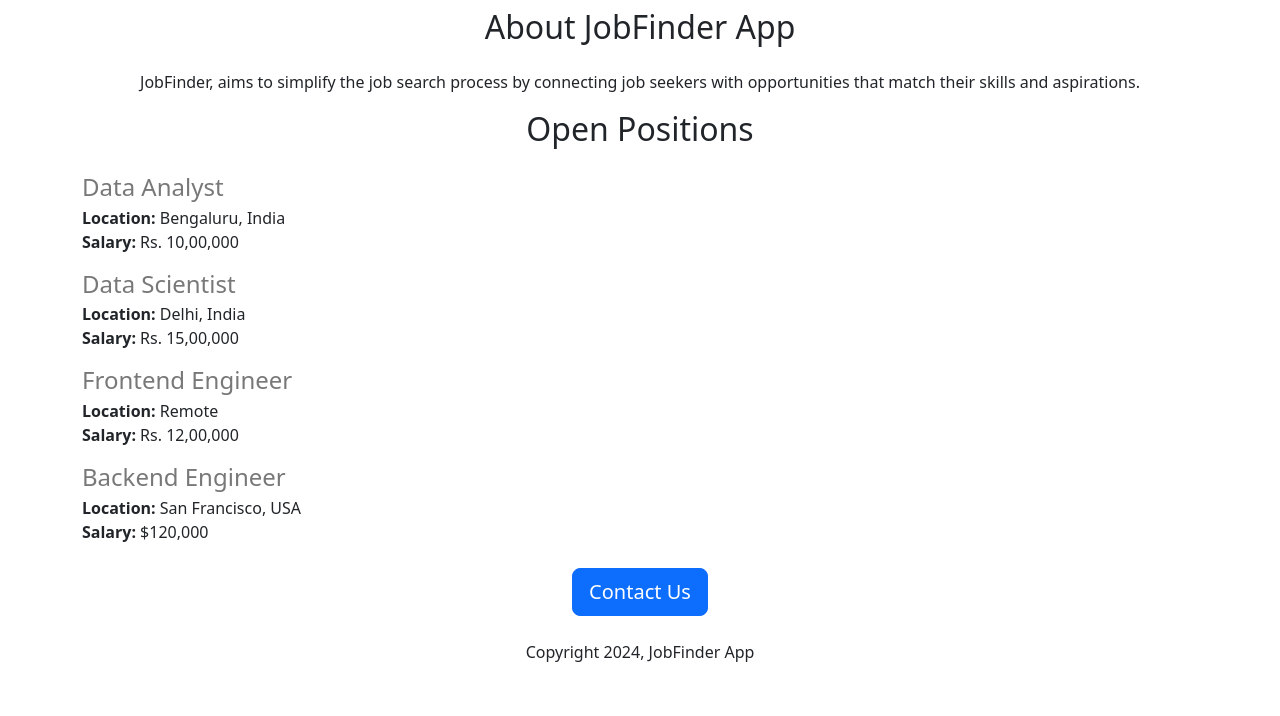
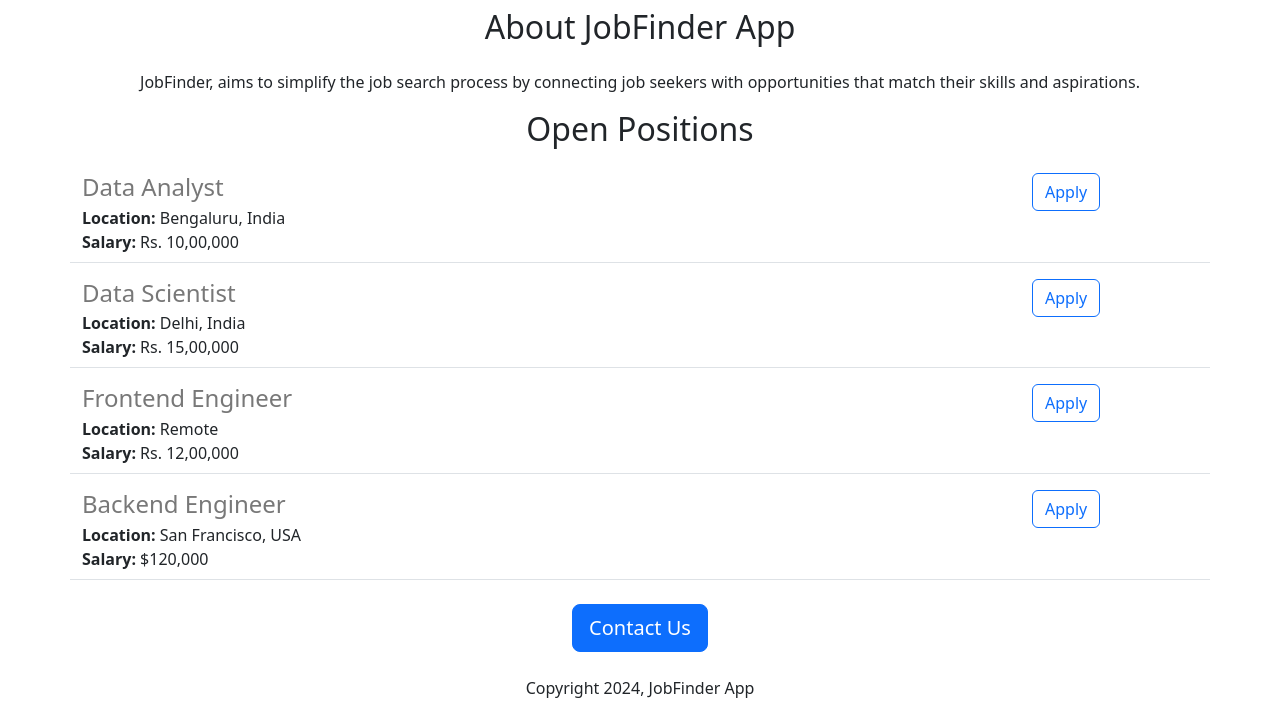
Before and after one commit to Mutai05/Job-Finder-App, a Flask app: page / in a window 1280 px wide. Shown: the part 957-1673 px from the top of the page. Before the commit the page ends 1619 px from the top, so only its background shows below. Run offline with Flask 3, Linux system fonts and the light colour scheme.

Commit message:
Styling the open positions section.

```diff
--- a/templates/jobitem.html
+++ b/templates/jobitem.html
@@ -1,7 +1,12 @@
-<div style="margin-bottom:16px;">
-  <h4 style="color:rgb(120,120,120); margin-bottom:4px">{{job['title']}}</h4>
-  <div><b>Location:</b> {{job['location']}}</div>
-  {% if 'salary' in job %}
-  <div><b>Salary:</b> {{job['salary']}}</div>
-  {% endif %}
+<div class="row border-bottom" style="margin-bottom:16px; padding-bottom:8px;">
+  <div class="col-10">
+    <h4 style="color:rgb(120,120,120); margin-bottom:4px">{{job['title']}}</h4>
+    <div><b>Location:</b> {{job['location']}}</div>
+    {% if 'salary' in job %}
+    <div><b>Salary:</b> {{job['salary']}}</div>
+    {% endif %}
+  </div>
+  <div class="col-2">
+    <button type="button" class="btn btn-outline-primary">Apply</button>
+  </div>
 </div>
```
